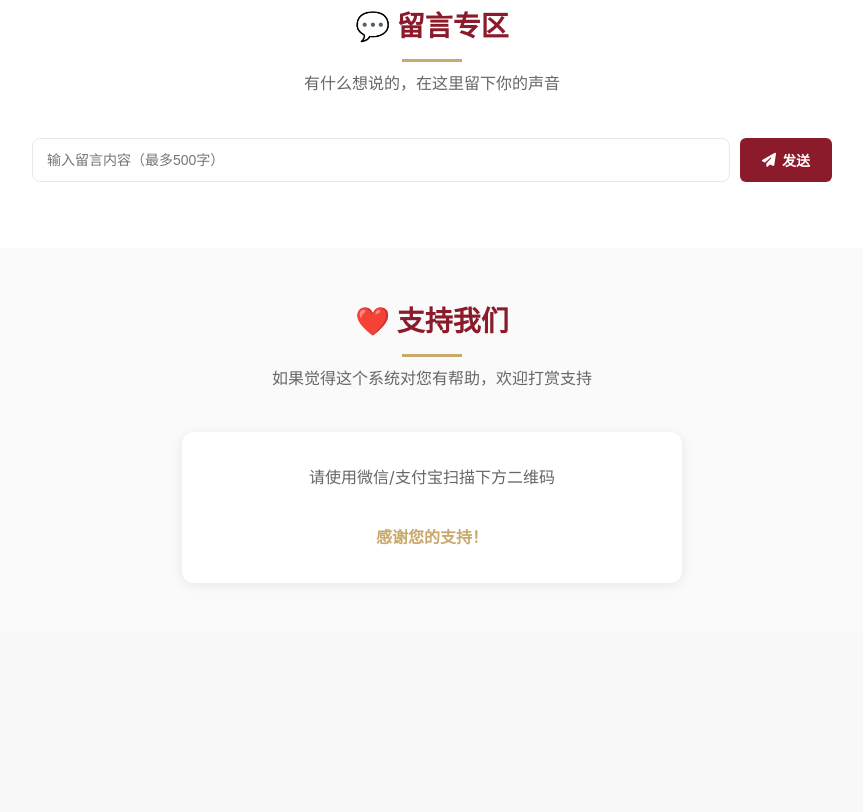
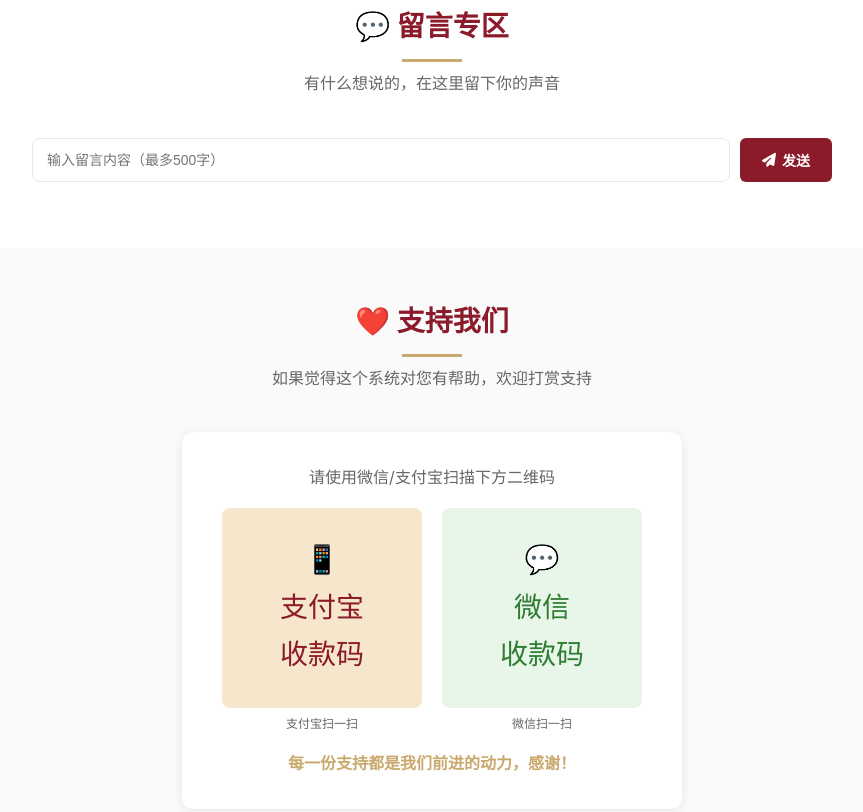
Before and after one commit to DABAIQ8/edu-admin-ssystem, a plain HTML site: page index.html in a window 1280 px wide. Shown: the part 2762-3574 px from the top of the page, without its empty margins (208-1071 px from the left). Before the commit the page ends 3395 px from the top, so only its background shows below. Drawn offline with Linux system fonts and the light colour scheme.

Commit message:
优化：打赏区域双码展示+管理仪表盘增加注册账号数+在线用户列表+在线人数统计卡片

```diff
--- a/index.html
+++ b/index.html
@@ -1057,14 +1057,16 @@
                     <div style="background:var(--white);border-radius:var(--radius-lg);padding:32px;box-shadow:var(--shadow);">
                         <p style="margin-bottom:16px;color:var(--text-light);">请使用微信/支付宝扫描下方二维码</p>
                         <div style="display:flex;gap:20px;justify-content:center;flex-wrap:wrap;">
-                            <div id="donateWechat" style="display:none;">
-                                <div style="width:200px;height:200px;background:#eee;border-radius:var(--radius);display:flex;align-items:center;justify-content:center;font-size:13px;color:#999;">微信收款码<br>(管理员设置后可显示)</div>
+                            <div id="donateAlipay">
+                                <div style="width:200px;height:200px;background:var(--gold-light);border-radius:var(--radius);display:flex;align-items:center;justify-content:center;font-size:28px;color:var(--primary);">📱<br>支付宝<br>收款码</div>
+                                <p style="font-size:12px;margin-top:6px;color:var(--text-light);">支付宝扫一扫</p>
                             </div>
-                            <div id="donateAlipay" style="display:none;">
-                                <div style="width:200px;height:200px;background:#eee;border-radius:var(--radius);display:flex;align-items:center;justify-content:center;font-size:13px;color:#999;">支付宝收款码<br>(管理员设置后可显示)</div>
+                            <div id="donateWechat">
+                                <div style="width:200px;height:200px;background:#e8f5e9;border-radius:var(--radius);display:flex;align-items:center;justify-content:center;font-size:28px;color:#2e7d32;">💬<br>微信<br>收款码</div>
+                                <p style="font-size:12px;margin-top:6px;color:var(--text-light);">微信扫一扫</p>
                             </div>
                         </div>
-                        <p style="margin-top:16px;color:var(--gold);font-weight:600;" id="donateMsg">感谢您的支持！</p>
+                        <p style="margin-top:16px;color:var(--gold);font-weight:600;" id="donateMsg">每一份支持都是我们前进的动力，感谢！</p>
                     </div>
                 </div>
             </div>
@@ -1583,12 +1585,16 @@
             const d = (await res.json()).data || {};
             document.getElementById('dashboardStats').innerHTML = `
                 <div class="stat-card"><div class="stat-icon" style="background:#E8F3FF;color:#165DFF;"><i class="fa fa-user-graduate"></i></div><div><div class="stat-value">${d.totalStudents||0}</div><div class="stat-label">在读学生</div></div></div>
+                <div class="stat-card"><div class="stat-icon" style="background:#FFF3E0;color:#FF9800;"><i class="fa fa-user-plus"></i></div><div><div class="stat-value">${d.totalRegistered||0}</div><div class="stat-label">注册账号</div></div></div>
                 <div class="stat-card"><div class="stat-icon" style="background:#E8FFEA;color:#00B42A;"><i class="fa fa-chalkboard-teacher"></i></div><div><div class="stat-value">${d.totalTeachers||0}</div><div class="stat-label">教师人数</div></div></div>
                 <div class="stat-card"><div class="stat-icon" style="background:#FFF7E8;color:#FF7D00;"><i class="fa fa-book"></i></div><div><div class="stat-value">${d.totalCourses||0}</div><div class="stat-label">课程总数</div></div></div>
+                <div class="stat-card"><div class="stat-icon" style="background:#E1F5FE;color:#0288D1;"><i class="fa fa-users"></i></div><div><div class="stat-value">${d.onlineCount||0}</div><div class="stat-label">当前在线</div></div></div>
                 <div class="stat-card"><div class="stat-icon" style="background:#F5E8FF;color:#722ED1;"><i class="fa fa-file-alt"></i></div><div><div class="stat-value">${d.totalGrades||0}</div><div class="stat-label">成绩记录</div></div></div>`;
             document.getElementById('dashboardGrid').innerHTML = `
-                <div class="card" style="grid-column:1/-1;"><div class="card-header"><h3><i class="fa fa-chart-bar"></i> 各系部学生分布</h3></div>
-                <div style="display:flex;flex-wrap:wrap;gap:12px;">${(d.studentByDept||[]).map(x=>`<div style="background:#FAFBFC;padding:10px 16px;border-radius:var(--radius);"><strong>${x.department}</strong>: ${x.count}人</div>`).join('')}</div></div>`;
+                <div class="card"><div class="card-header"><h3><i class="fa fa-chart-bar"></i> 各系部学生分布</h3></div>
+                <div style="display:flex;flex-wrap:wrap;gap:12px;">${(d.studentByDept||[]).map(x=>`<div style="background:#FAFBFC;padding:10px 16px;border-radius:var(--radius);"><strong>${x.department}</strong>: ${x.count}人</div>`).join('')||'暂无数据'}</div></div>
+                <div class="card"><div class="card-header"><h3><i class="fa fa-signal"></i> 在线用户</h3></div>
+                <div style="max-height:200px;overflow-y:auto;">${(d.onlineUsers||[]).map(u=>`<div style="padding:6px 0;border-bottom:1px solid var(--border);font-size:13px;"><span class="badge ${u.role==='admin'?'badge-red':u.role==='teacher'?'badge-purple':'badge-green'}">${u.role==='admin'?'管理员':u.role==='teacher'?'教师':'学生'}</span> ${u.name}</div>`).join('')||'暂无在线用户'}</div></div>`;
         } catch(e){}
     }
         document.getElementById('sidebarName').textContent = currentUser.name;
```
